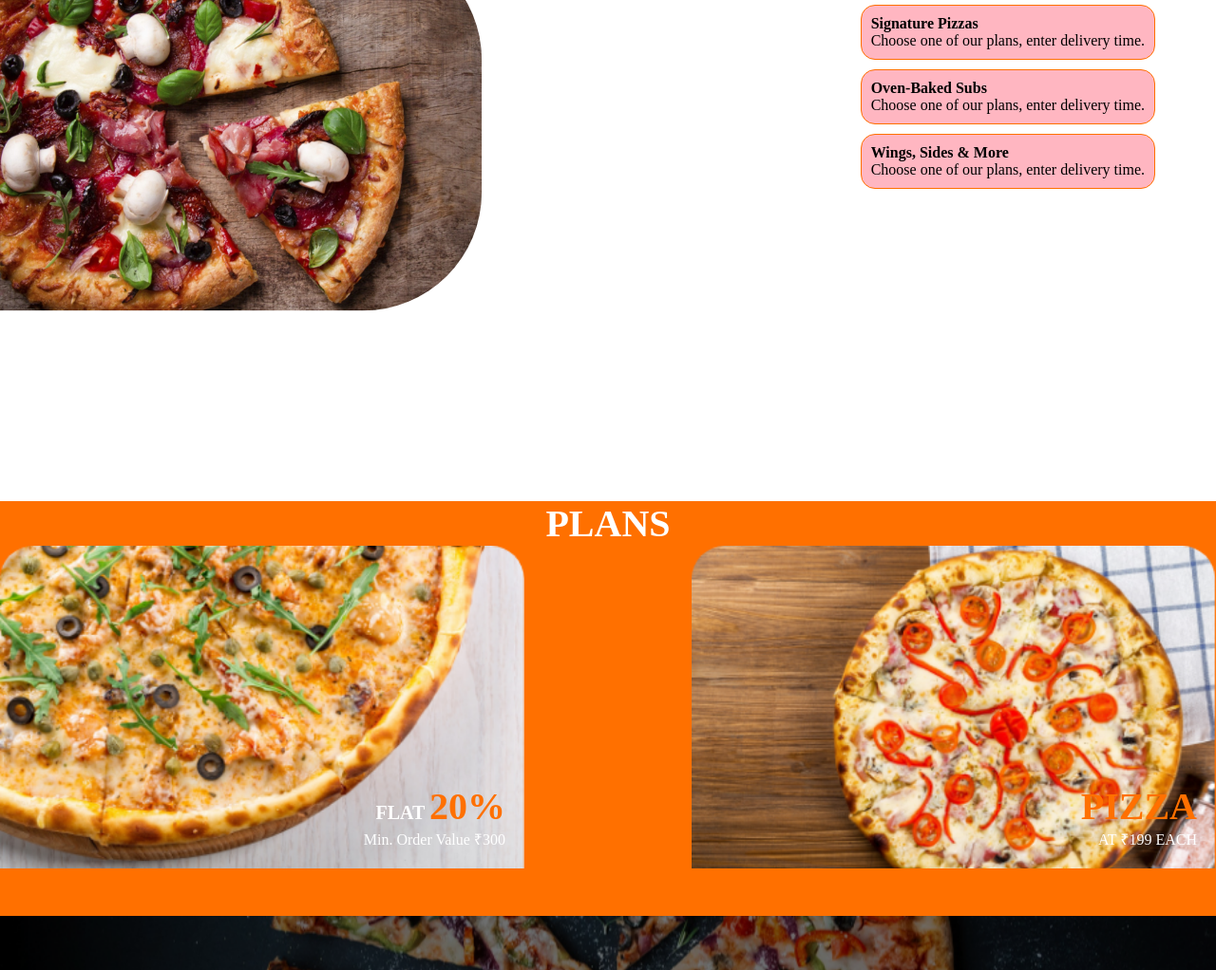
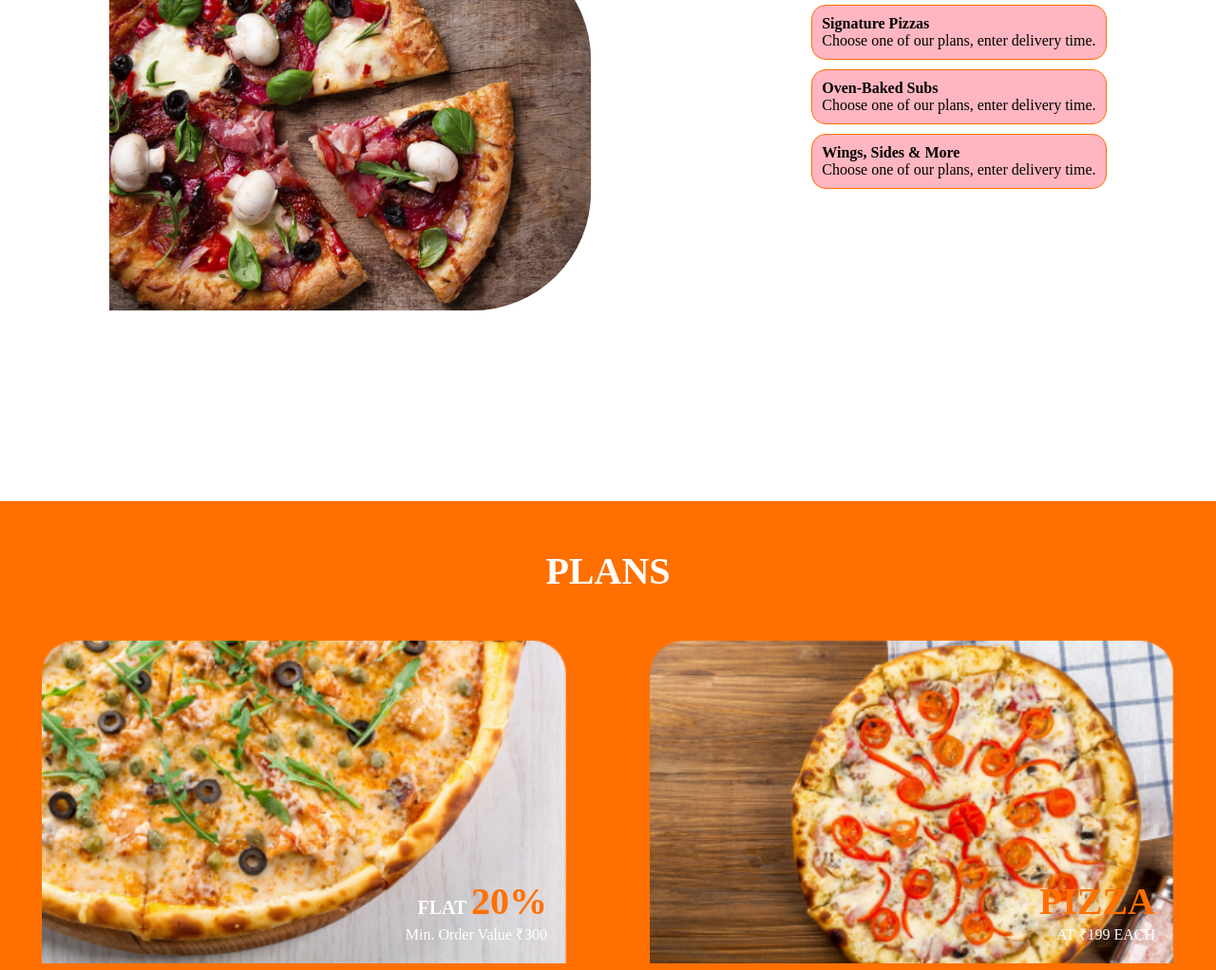
Before and after one commit to chittalasvdinesh/restaurantsassapplication, a website: page index.html in a window 1280 px wide. Shown: the part 650-1672 px from the top of the page at 95% size. Drawn offline with Linux system fonts and the light colour scheme.

Commit message:
designchanged

```diff
--- a/scss/_base.scss
+++ b/scss/_base.scss
@@ -3,6 +3,11 @@
 @mixin flexLayout {
     display: flex;
     justify-content: space-between;
+
+}
+@mixin flexLayoutAround {
+    display: flex;
+    justify-content: space-around;
 
 }
 
@@ -75,12 +80,3 @@
             color: $primary-color;
         }
 }
-
-*{
-    margin: 0;
-    padding: 0;
-}
-
-html {
-    scroll-behavior: smooth;
-  }
--- a/scss/_components.scss
+++ b/scss/_components.scss
@@ -89,9 +89,10 @@
 
     .ourfood-section{
         // background-color: $food-section-color;
-       width: 95%;
+    //    width: 90%;
        margin: $font-db-hundred $font-none;
-        @include flexLayout;
+    //    padding: $font-large;
+        @include flexLayoutAround;
         .ourfood-image{
             // object-fit: contain;
             width: 50% !important;
@@ -142,10 +143,11 @@
         .plan-head{
             color: $text-light;
             font-size: $font-large;
+            padding: $font-fity;
 
         }
         .plans-card-container{
-            @include flexLayout;
+            @include flexLayoutAround;
             color: $text-light;
             .plan1{
                 @include planCard($bg-image-1);
--- a/scss/main.scss
+++ b/scss/main.scss
@@ -1,3 +1,12 @@
+*{
+    margin: 0;
+    padding: 0;
+}
+
+html {
+    scroll-behavior: smooth;
+  }
+
 @import 'components';
 @import 'base';
 @import 'variables';
```
Also changed, not shown: css/main.css.
